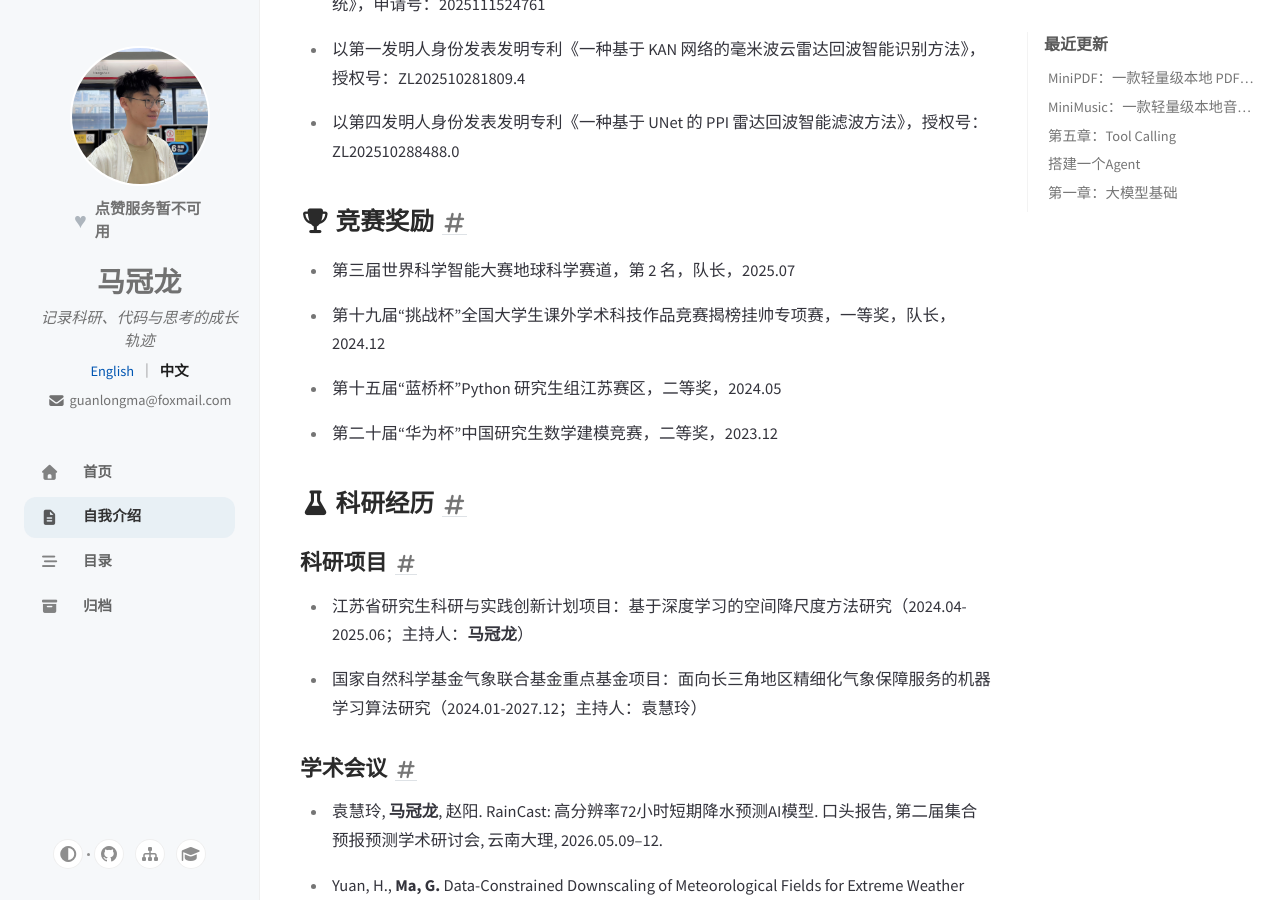
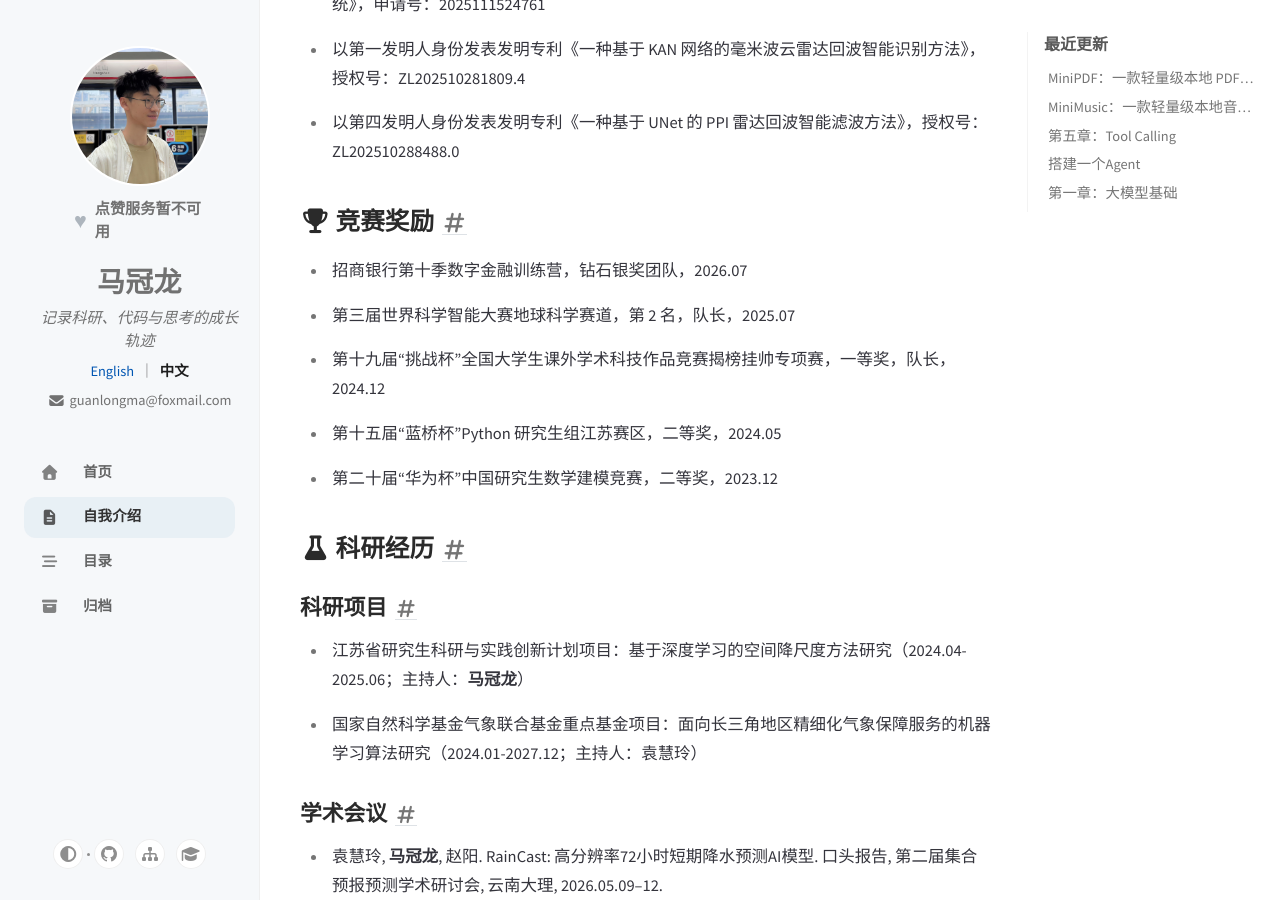
Before and after one commit to mgl666/mgl666.github.io, a Jekyll site: the page built from _tabs/zh-cv.md, in a window 1280 px wide and 900 px high, scrolled down 868 px. Built offline with Jekyll 4.4.1, drawn with Linux system fonts in a browser that asks for light colours; cached includes are drawn as plain includes; nearby versions of some CDN libraries; comment, search, counter and statistics services are not loaded.

Commit message:
chore: update CV, articles, plugins and assets

```diff
--- a/_tabs/zh-cv.md
+++ b/_tabs/zh-cv.md
@@ -34,6 +34,8 @@ order: 1
 
 ## <i class="fas fa-trophy"></i>  **竞赛奖励**
 
+- 招商银行第十季数字金融训练营，钻石银奖团队，2026.07
+
 - 第三届世界科学智能大赛地球科学赛道，第 2 名，队长，2025.07
 
 - 第十九届“挑战杯”全国大学生课外学术科技作品竞赛揭榜挂帅专项赛，一等奖，队长，2024.12
```
Also changed, not shown: _tabs/cv.md (+2 -0 lines).
